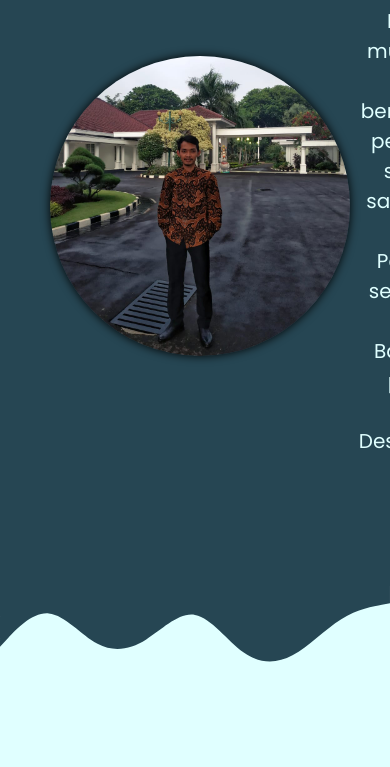
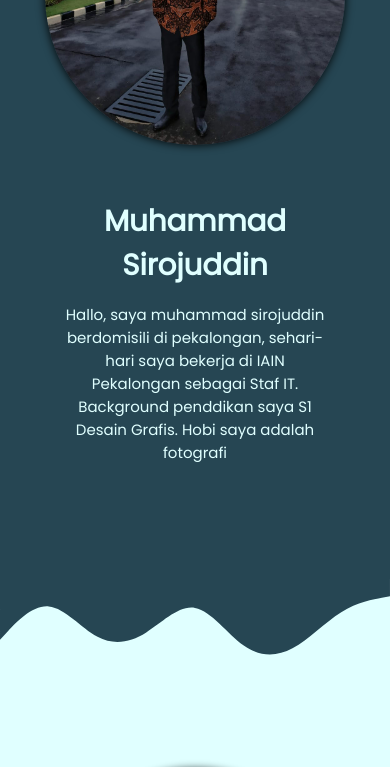
Before and after one commit to sirojm/project-g18, a plain HTML site: page index.html in a window 390 px wide. Shown: the part 776-1543 px from the top of the page. Drawn offline with Linux system fonts and the light colour scheme.

Commit message:
responsive body profile

```diff
--- a/css/responsive.css
+++ b/css/responsive.css
@@ -2,7 +2,26 @@
 @media (max-width: 1000px) {
     .top-wrapper h1 {
         font-size: 32px;
-      }
+    }
+    .profil{
+      flex-direction: column;
+      margin: 0 sauto;
+      padding: 100px 50px;
+    }
+    .profil-2{
+      flex-direction: column;
+      margin: 0 sauto;
+      padding: 100px 50px;
+    }
+    .txt-profil h3,p{
+      text-align: center;
+    }
+
+    .txt-profil{
+      width: 90%;
+      margin-top: 1em;
+    }
+
 }
 
 /* Untuk Smartphones */
@@ -14,4 +33,24 @@
       .top-wrapper h1 {
         font-size: 24px;
       }
+    .profil{
+        flex-direction: column;
+        margin: 0 auto;
+    }
+    .profil-2{
+        flex-direction: column;
+        margin: 0 auto;
+    }
+    .txt-profil h3,p{
+        text-align: center;
+    }
+
+    .txt-profil{
+        width: 90%;
+        margin-top: 1em;
+        font-size: 25px;
+    }
+    .txt-profil p{
+        font-size: 15px;
+    }
 }
```
Also changed, not shown: index.html (+1 -1 lines).
